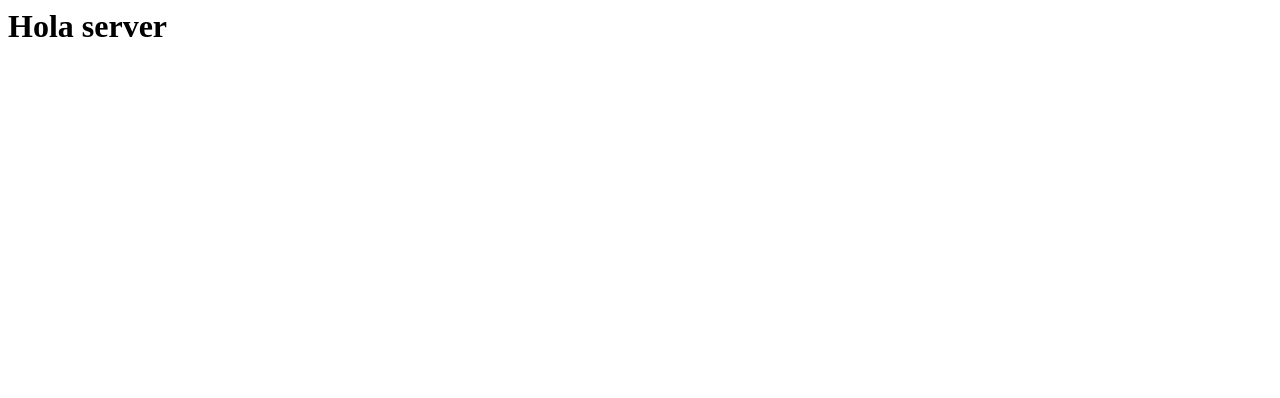
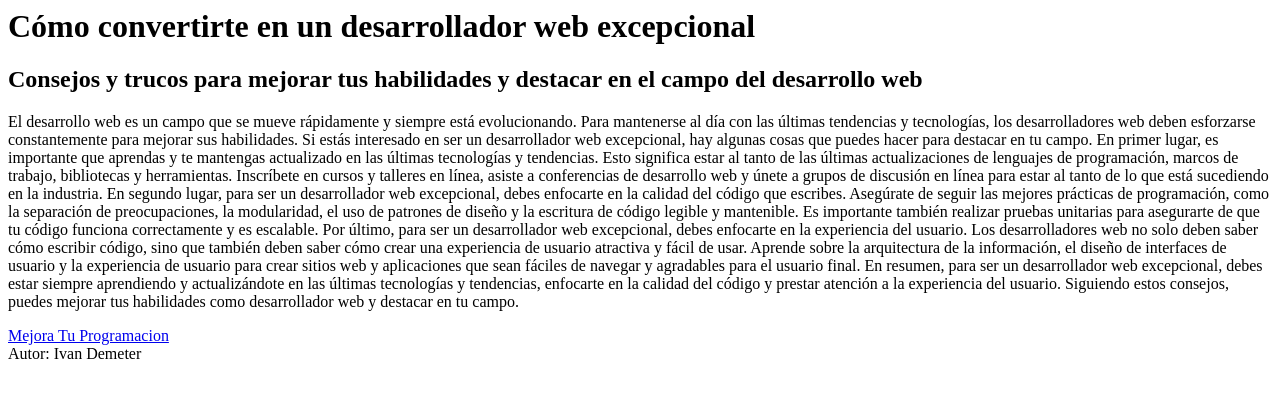
Before and after one commit to DMTRIvan/Actividad1-aw1-Demeter, a website: page index.html in a window 1280 px wide. Drawn offline with Linux system fonts and the light colour scheme.

Commit message:
Hice la actividad 1. Fecha 3-09-23

```diff
--- a/index.html
+++ b/index.html
@@ -1 +1,28 @@
-<h1>Hola server</h1>
+<html lang="en">
+    <head>
+        <meta charset="UTF-8">
+        <meta http-equiv="X-UA-Compatible" content="IE=edge">
+        <meta name="viewport" content="width=device-width, initial-scale=1.0">
+        <title>Aprende desarrollo web</title>
+    </head>
+    <body>
+        <h1>
+            Cómo convertirte en un desarrollador web excepcional
+        </h1>
+        <h2>
+            Consejos y trucos para mejorar tus habilidades y destacar en el campo del desarrollo web
+        </h2>
+        <p>
+            El desarrollo web es un campo que se mueve rápidamente y siempre está evolucionando. Para mantenerse al día con las últimas tendencias y tecnologías, los desarrolladores web deben esforzarse constantemente para mejorar sus habilidades. Si estás interesado en ser un desarrollador web excepcional, hay algunas cosas que puedes hacer para destacar en tu campo.
+            En primer lugar, es importante que aprendas y te mantengas actualizado en las últimas tecnologías y tendencias. Esto significa estar al tanto de las últimas actualizaciones de lenguajes de programación, marcos de trabajo, bibliotecas y herramientas. Inscríbete en cursos y talleres en línea, asiste a conferencias de desarrollo web y únete a grupos de discusión en línea para estar al tanto de lo que está sucediendo en la industria.
+            En segundo lugar, para ser un desarrollador web excepcional, debes enfocarte en la calidad del código que escribes. Asegúrate de seguir las mejores prácticas de programación, como la separación de preocupaciones, la modularidad, el uso de patrones de diseño y la escritura de código legible y mantenible. Es importante también realizar pruebas unitarias para asegurarte de que tu código funciona correctamente y es escalable.
+            Por último, para ser un desarrollador web excepcional, debes enfocarte en la experiencia del usuario. Los desarrolladores web no solo deben saber cómo escribir código, sino que también deben saber cómo crear una experiencia de usuario atractiva y fácil de usar. Aprende sobre la arquitectura de la información, el diseño de interfaces de usuario y la experiencia de usuario para crear sitios web y aplicaciones que sean fáciles de navegar y agradables para el usuario final.
+            En resumen, para ser un desarrollador web excepcional, debes estar siempre aprendiendo y actualizándote en las últimas tecnologías y tendencias, enfocarte en la calidad del código y prestar atención a la experiencia del usuario. Siguiendo estos consejos, puedes mejorar tus habilidades como desarrollador web y destacar en tu campo.
+        </p>
+        <a href="about.html">Mejora Tu Programacion</a>
+
+    </body>
+    <footer>
+        Autor: Ivan Demeter
+    </footer>
+</html>
```
Also changed, not shown: about.html (added, +39 -0 lines).
